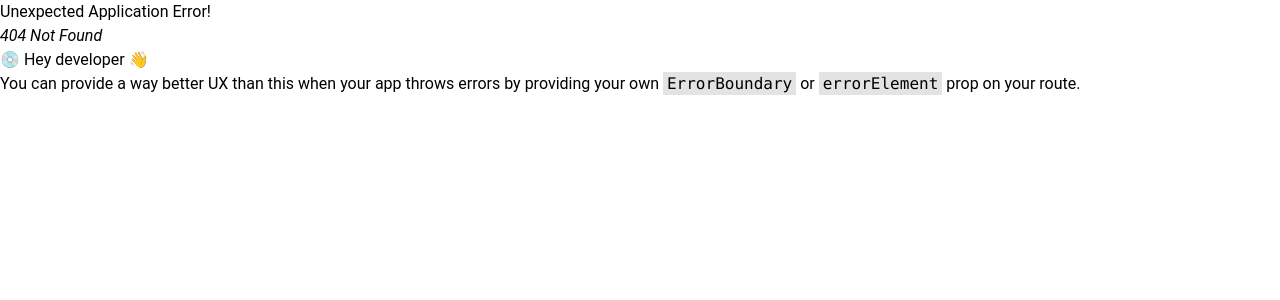
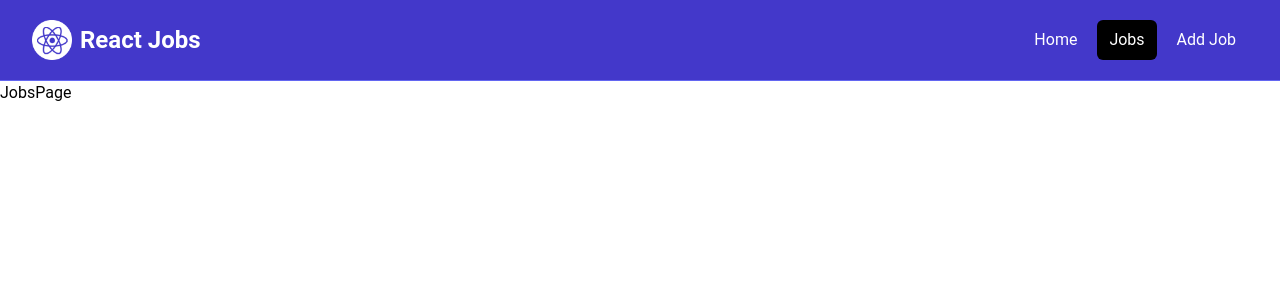
Before and after one commit to DhrumilGandhi/project-1-2025, a React (Vite) app: page /jobs in a window 1280 px wide. Before the commit this address had no page. Shown: the top 300 px of the page. Built offline with nearby package versions, Linux system fonts and the light colour scheme.

Commit message:
Add 404 page and update anchor tag with Link and NavLink

```diff
--- a/src/App.jsx
+++ b/src/App.jsx
@@ -2,11 +2,15 @@ import { Route, createBrowserRouter, createRoutesFromElements, RouterProvider }
 import React from 'react';
 import HomePage from './pages/HomePage';
 import MainLayout from './layouts/MainLayout';
+import JobsPage from './pages/JobsPage';
+import NotFoundPage from './pages/NotFoundPage';
 
 const router = createBrowserRouter(
   createRoutesFromElements(
     <Route path='/' element={<MainLayout/>}>
       <Route index element={<HomePage />} />
+      <Route path='/jobs' element={<JobsPage />} />
+      <Route path='*' element={<NotFoundPage />} />
     </Route>
   )
 );
--- a/src/components/HomeCards.jsx
+++ b/src/components/HomeCards.jsx
@@ -1,5 +1,6 @@
 import React from 'react';
 import Card from './Card';
+import { Link } from 'react-router-dom';
 
 function HomeCards() {
     return (
@@ -12,24 +13,24 @@ function HomeCards() {
                             <p className="mt-2 mb-4">
                                 Browse our React jobs and start your career today
                             </p>
-                            <a
-                                href="/jobs.html"
+                            <Link
+                                to="/jobs"
                                 className="inline-block bg-black text-white rounded-lg px-4 py-2 hover:bg-gray-700"
                             >
                                 Browse Jobs
-                            </a>
+                            </Link>
                         </Card>
                         <Card bg='bg-indigo-100'>
                             <h2 className="text-2xl font-bold">For Employers</h2>
                             <p className="mt-2 mb-4">
                                 List your job to find the perfect developer for the role
                             </p>
-                            <a
-                                href="/add-job.html"
+                            <Link
+                                to="/add-job"
                                 className="inline-block bg-indigo-500 text-white rounded-lg px-4 py-2 hover:bg-indigo-600"
                             >
                                 Add Job
-                            </a>
+                            </Link>
                         </Card>
                     </div>
                 </div>
--- a/src/components/JobListing.jsx
+++ b/src/components/JobListing.jsx
@@ -1,6 +1,7 @@
 import React from 'react';
 import { useState } from 'react';
-import { FaMapMarker } from 'react-icons/fa'
+import { FaMapMarker } from 'react-icons/fa';
+import { Link } from 'react-router-dom';
 
 function JobListing({ job }) {
     const [showFullDescription, setShowFullDescription] = useState(false);
@@ -36,12 +37,12 @@ function JobListing({ job }) {
                             <FaMapMarker className='inline text-lg mb-1 mr-1' />
                             {job.location}
                         </div>
-                        <a
-                            href={`job/${job.id}`}
+                        <Link
+                            to={`job/${job.id}`}
                             className="h-[36px] bg-indigo-500 hover:bg-indigo-600 text-white px-4 py-2 rounded-lg text-center text-sm"
                         >
                             Read More
-                        </a>
+                        </Link>
                     </div>
                 </div>
             </div>
--- a/src/components/NavBar.jsx
+++ b/src/components/NavBar.jsx
@@ -1,7 +1,9 @@
 import React from 'react';
 import logo from '../assets/images/logo.png'
+import { NavLink } from 'react-router-dom';
 
 const NavBar = () => {
+  const linkClass = ({ isActive }) => isActive ? 'text-white bg-black hover:bg-gray-900 hover:text-white rounded-md px-3 py-2' : 'text-white hover:bg-gray-900 hover:text-white rounded-md px-3 py-2';
   return (
     <>
       <nav className="bg-indigo-700 border-b border-indigo-500">
@@ -9,7 +11,7 @@ const NavBar = () => {
           <div className="flex h-20 items-center justify-between">
             <div
               className="flex flex-1 items-center justify-center md:items-stretch md:justify-start">
-              <a className="flex flex-shrink-0 items-center mr-4" href="/index.html">
+              <NavLink className="flex flex-shrink-0 items-center mr-4" to="/">
                 <img
                   className="h-10 w-auto"
                   src={logo}
@@ -17,23 +19,23 @@ const NavBar = () => {
                 />
                 <span className="hidden md:block text-white text-2xl font-bold ml-2"
                 >React Jobs</span>
-              </a>
+              </NavLink>
               <div className="md:ml-auto">
                 <div className="flex space-x-2">
-                  <a
-                    href="/index.html"
-                    className="text-white bg-black hover:bg-gray-900 hover:text-white rounded-md px-3 py-2"
-                  >Home</a>
-                  <a
-                    href="/jobs.html"
-                    className="text-white hover:bg-gray-900 hover:text-white rounded-md px-3 py-2"
+                  <NavLink
+                    to="/"
+                    className={linkClass}
+                  >Home</NavLink>
+                  <NavLink
+                    to="/jobs"
+                    className={linkClass}
                   >Jobs
-                  </a>
-                  <a
-                    href="/add-job.html"
-                    className="text-white hover:bg-gray-900 hover:text-white rounded-md px-3 py-2"
+                  </NavLink>
+                  <NavLink
+                    to="/add-job"
+                    className={linkClass}
                   >Add Job
-                  </a>
+                  </NavLink>
                 </div>
               </div>
             </div>
--- a/src/components/ViewAllJobs.jsx
+++ b/src/components/ViewAllJobs.jsx
@@ -1,13 +1,14 @@
-import React from 'react'
+import React from 'react';
+import { Link } from 'react-router-dom';
 
 function ViewAllJobs() {
     return (
         <>
             <section className="m-auto max-w-lg my-10 px-6">
-                <a
-                    href="/jobs"
+                <Link
+                    to="/jobs"
                     className="block bg-black text-white text-center py-4 px-6 rounded-xl hover:bg-gray-700"
-                >View All Jobs</a>
+                >View All Jobs</Link>
             </section>
         </>
     )
--- /dev/null
+++ b/src/pages/JobsPage.jsx
@@ -0,0 +1,9 @@
+import React from 'react'
+
+function JobsPage() {
+  return (
+    <div>JobsPage</div>
+  )
+}
+
+export default JobsPage
--- /dev/null
+++ b/src/pages/NotFoundPage.jsx
@@ -0,0 +1,21 @@
+import React from 'react';
+import { FaExclamationTriangle } from 'react-icons/fa';
+import { Link } from 'react-router-dom';
+
+function NotFoundPage() {
+    return (
+        <>
+            <section className="text-center flex flex-col justify-center items-center h-96">
+                <FaExclamationTriangle className="text-yellow-400 text-6xl mb-4"></FaExclamationTriangle>
+                <h1 className="text-6xl font-bold mb-4">404 Not Found</h1>
+                <p className="text-xl mb-5">This page does not exist</p>
+                <Link
+                    to="/index"
+                    className="text-white bg-indigo-700 hover:bg-indigo-900 rounded-md px-3 py-2 mt-4"
+                >Go Back</Link>
+            </section>
+        </>
+    )
+}
+
+export default NotFoundPage
```
